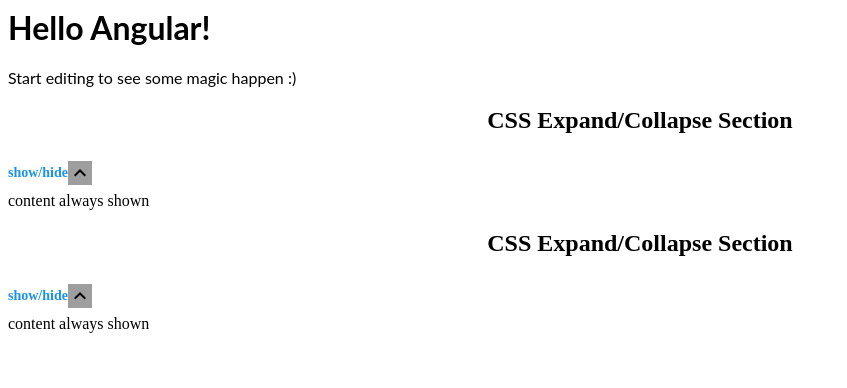
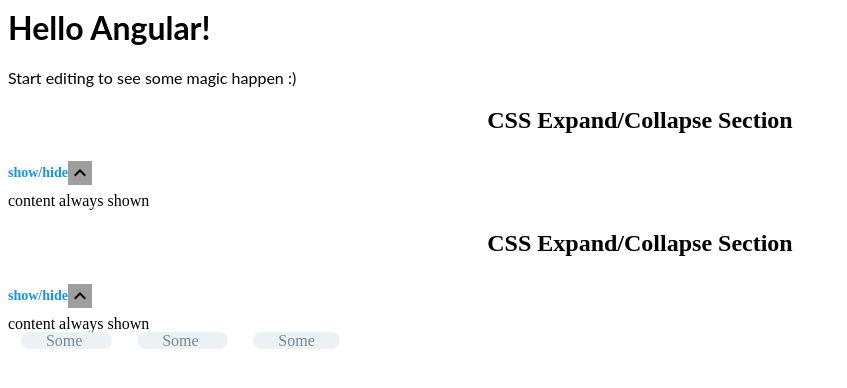
Before and after one commit to vBandiTv/angular-ui-component-tests, an Angular app: page / in a window 1280 px wide. Shown: the top 388 px of the page, without its empty margins (0-847 px from the left). Built offline with nearby package versions, Linux system fonts and the light colour scheme; grey boxes are pictures that could not be loaded.

Commit message:
2 files modified, 3 added

```diff
--- a/src/app/app.component.html
+++ b/src/app/app.component.html
@@ -3,5 +3,11 @@
   Start editing to see some magic happen :)
 </p>
 
+<div>
 <app-collapse></app-collapse>
 <app-collapse></app-collapse>
+</div>
+
+<div>
+<app-chips></app-chips><app-chips></app-chips><app-chips></app-chips>
+</div>
--- a/src/app/app.module.ts
+++ b/src/app/app.module.ts
@@ -5,10 +5,11 @@
 import { AppComponent } from './app.component';
 import { HelloComponent } from './hello.component';
 import { CollapseComponent } from './collapse/collapse.component';
+import { ChipsComponent } from './chips/chips.component';
 
 @NgModule({
   imports:      [ BrowserModule, FormsModule ],
-  declarations: [ AppComponent, HelloComponent, CollapseComponent ],
+  declarations: [ AppComponent, HelloComponent, CollapseComponent, ChipsComponent ],
   bootstrap:    [ AppComponent ]
 })
 export class AppModule { }
--- /dev/null
+++ b/src/app/chips/chips.component.html
@@ -0,0 +1,3 @@
+<span class="chips">
+  Some
+</span>
--- /dev/null
+++ b/src/app/chips/chips.component.scss
@@ -0,0 +1,8 @@
+.chips {
+  background-color: #ebf1f5;
+  color: #778796;
+  margin: 1%;
+  line-height: 15px;
+  padding: 0 2% 0 2%;
+  border-radius: 13px;
+}
--- /dev/null
+++ b/src/app/chips/chips.component.ts
@@ -0,0 +1,15 @@
+import { Component, OnInit } from '@angular/core';
+
+@Component({
+  selector: 'app-chips',
+  templateUrl: './chips.component.html',
+  styleUrls: ['./chips.component.scss']
+})
+export class ChipsComponent implements OnInit {
+
+  constructor() { }
+
+  ngOnInit() {
+  }
+
+}
```
